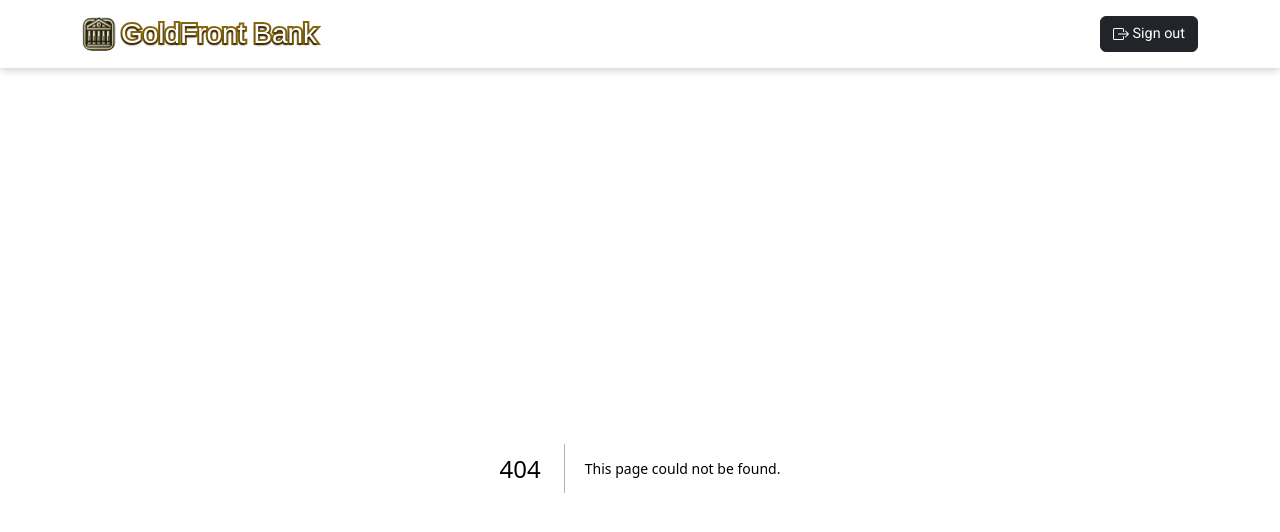
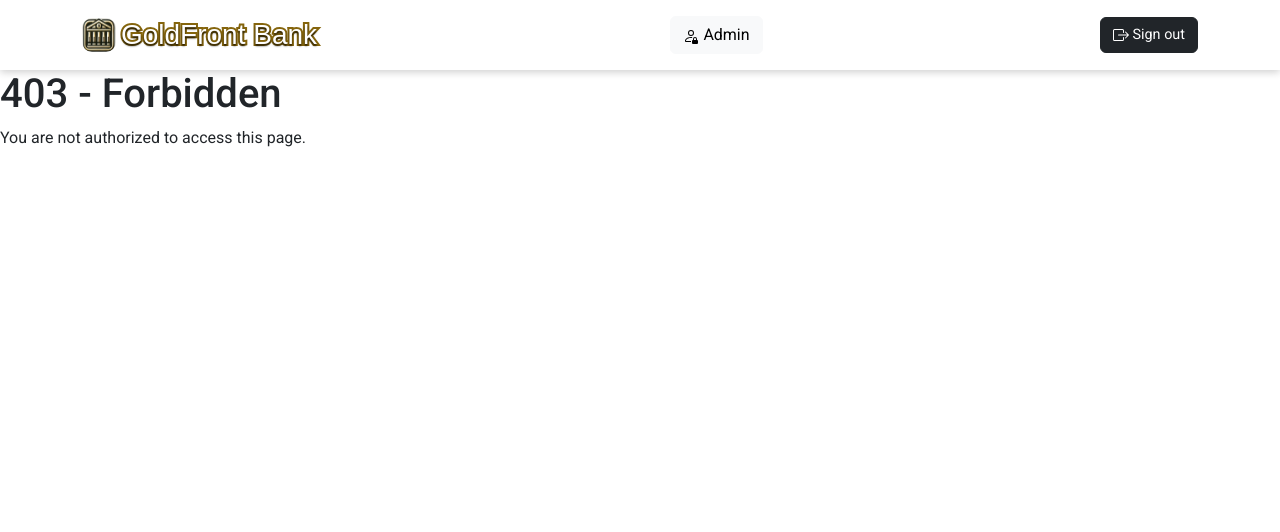
Before and after one commit to welegionsr/bank-dashboard-frontend, a Next.js app: page /403 in a window 1280 px wide. Before the commit this address had no page. Shown: the top 532 px of the page. Built offline with nearby package versions, Linux system fonts and the light colour scheme; sample sign-in values are in the browser's storage; a web font is replaced by a local one.

Commit message:
- added very basic admin role verification and a simple test page

```diff
--- /dev/null
+++ b/src/app/(errors)/403/page.js
@@ -0,0 +1,11 @@
+// pages/403.js
+const ForbiddenPage = () => {
+    return (
+        <div>
+            <h1>403 - Forbidden</h1>
+            <p>You are not authorized to access this page.</p>
+        </div>
+    );
+};
+
+export default ForbiddenPage;
--- a/src/components/TopNav.js
+++ b/src/components/TopNav.js
@@ -5,17 +5,21 @@ import '@/styles/TopNav.css';
 import { useUser } from '@/utils/UserContext';
 import { useEffect, useState } from 'react';
 import { Button, Container, Navbar } from "react-bootstrap";
-import { BoxArrowRight } from 'react-bootstrap-icons';
+import { BoxArrowRight, PersonLock } from 'react-bootstrap-icons';
 import Image from 'next/image';
+import { useRouter } from 'next/navigation';
 
 const jockeyOne = Jockey_One({subsets: ['latin'], weight: '400'});
 
 export default function TopNav() {
     const userContext = useUser();
+    const router = useRouter();
     const [isLoggedIn, setIsLoggedIn] = useState(false);
+    const[isAdmin, setIsAdmin] = useState(false);
 
     useEffect(() => {
         setIsLoggedIn(userContext.user != null && userContext.user.name != '');
+        setIsAdmin(userContext.user != null && userContext.user.role === 'admin');
     }, [userContext.user]);
     return (
         <Navbar className="top-nav" sticky="top">
@@ -31,6 +35,12 @@ export default function TopNav() {
                     <span className={`nav-title ${jockeyOne.className}`} style={{ verticalAlign: 'middle' }} >GoldFront Bank</span>
                 </Navbar.Brand>
 
+                {isAdmin && (
+                    <Navbar.Text style={{ color: "black" }}>
+                        <Button className="btn-admin" variant='light' onClick={() => {router.push('/admin')}} ><PersonLock size="16" color='black' /> Admin</Button>
+                    </Navbar.Text>
+                )}
+
                 {isLoggedIn && userContext.user &&
                     (
                         <Navbar.Text style={{ color: "white" }}>
--- a/src/utils/UserContext.js
+++ b/src/utils/UserContext.js
@@ -23,7 +23,7 @@ export const UserProvider = ({ children }) => {
     // Update sessionStorage whenever user changes
     useEffect(() => {
         if (user) {
-            sessionStorage.setItem('user', JSON.stringify({ id: user._id, email: user.email, isVerified: user.isVerified }));
+            sessionStorage.setItem('user', JSON.stringify({ id: user._id, email: user.email, isVerified: user.isVerified, role: user.role }));
         } else {
             sessionStorage.removeItem('user');
         }
```
Also changed, not shown: src/app/admin/layout.js (added, +44 -0 lines), src/app/admin/page.js (added, +8 -0 lines).
